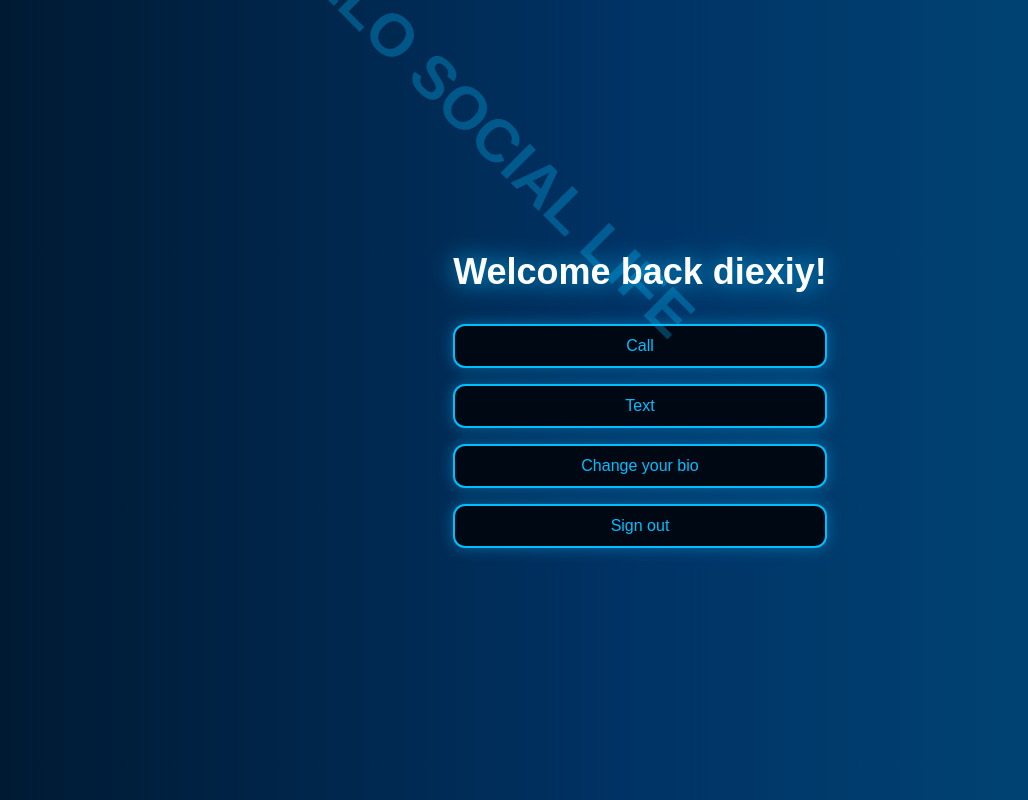
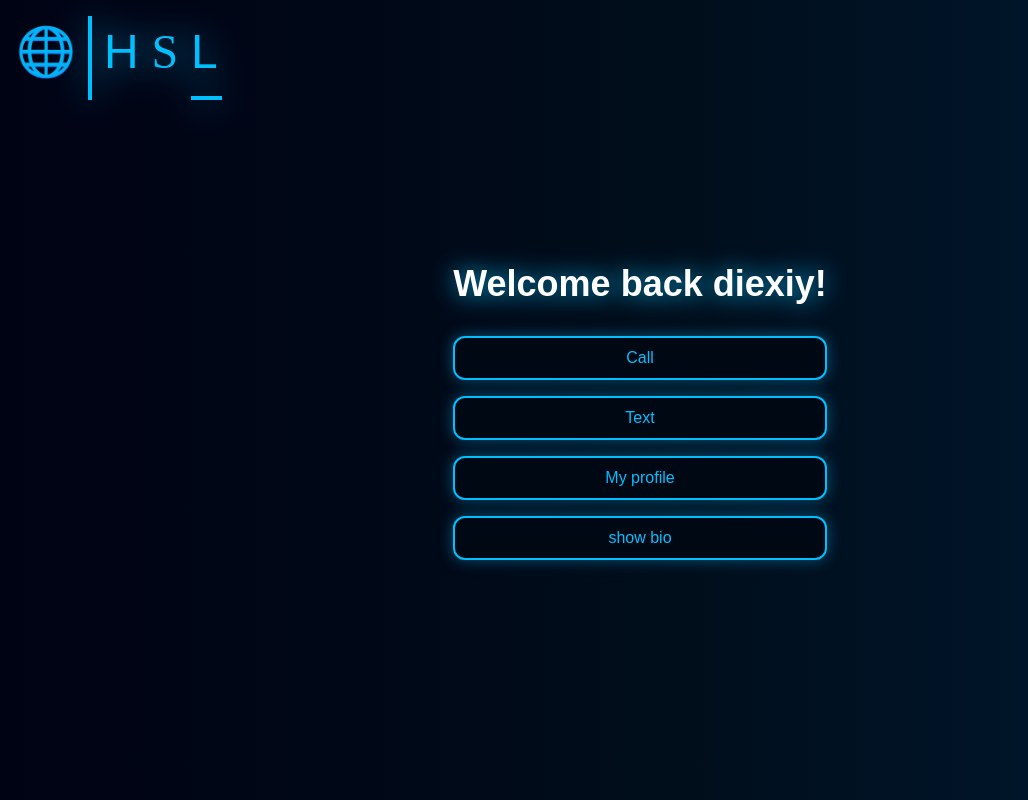
Before and after one commit to Zwee42/TMUK14Project, a Next.js app in the folder hellosociallife/: page /home in a window 1280 px wide. Shown: the whole page, without its empty margins (0-1028 px from the left). Built offline with nearby package versions, Linux system fonts and the light colour scheme.

Commit message:
changes in the home page features

```diff
--- a/hellosociallife/pages/home.tsx
+++ b/hellosociallife/pages/home.tsx
@@ -1,11 +1,27 @@
 export default function Home() {
+
+
+  const handleAccount =()  =>{
+    window.location.href = "/account"
+  };
+
   return (
-      <div className="h-screen flex flex-col items-center justify-center bg-gradient-to-r from-[#001a33] via-[#003366] to-[#004d7a] text-gray-200 p-8 relative">
+  <div className="h-screen flex flex-col items-center justify-center bg-gradient-to-r from-[#000314] via-[#000d1a] to-[#001a33] text-gray-200 p-8 font-sans">
+  {/* "Logo" container - nu med flex layout istället för absolut positionering */}
+  <div className="flex items-center gap-4 mb-6">
+    {/* Globe icon */}
+    <span className=" absolute top-0 left-0 p-4  sm:text-[3rem] font-light">
+      🌐
+    </span>
 
-        {/* Watermark */}
-        <h1 className="absolute top-6 left-6 text-6xl font-bold text-[#00bfff] opacity-30 transform rotate-45">
-          HSB - HELLO SOCIAL LIFE
-        </h1>
+    {/* HSL Letters */}
+    <div className=" absolute top-0 left-18 p-4 flex gap-2 text-[2rem] sm:text-[3rem] font-extralight tracking-widest text-[#00bfff] drop-shadow-[0_0_18px_rgba(0,191,255,0.8)]">
+      <span className="border-l-4 border-[#00bfff] pl-3">H</span>
+      <span className="font-[cursive]">S</span>
+      <span className="border-b-4 border-[#00bfff] pb-2">L</span>
+    </div>
+  </div>
+
 
       {/* Main content */}
       <div className="text-center">
@@ -20,12 +36,15 @@ export default function Home() {
           <button className="w-full py-2 text-base bg-[#000814] text-[#00bfff] border-2 border-[#00bfff] rounded-xl shadow-[0_0_15px_rgba(0,191,255,0.4)] hover:bg-[#001a33] transition-all duration-300">
             Text
           </button>
-            <button className="w-full py-2 text-base bg-[#000814] text-[#00bfff] border-2 border-[#00bfff] rounded-xl shadow-[0_0_15px_rgba(0,191,255,0.4)] hover:bg-[#001a33] transition-all duration-300">
-              Change your bio
+         <button
+         onClick = {handleAccount}
+         className ="w-full py-2 text-base bg-[#000814] text-[#00bfff] border-2 border-[#00bfff] rounded-xl shadow-[0_0_15px_rgba(0,191,255,0.4)] hover:bg-[#001a33] transition-all duration-300">
+            My profile
           </button>
           <button className="w-full py-2 text-base bg-[#000814] text-[#00bfff] border-2 border-[#00bfff] rounded-xl shadow-[0_0_15px_rgba(0,191,255,0.4)] hover:bg-[#001a33] transition-all duration-300">
-              Sign out
+            show bio
           </button>
+
         </div>
       </div>
 
```
Lines whose indentation alone changed are shown as unchanged.
